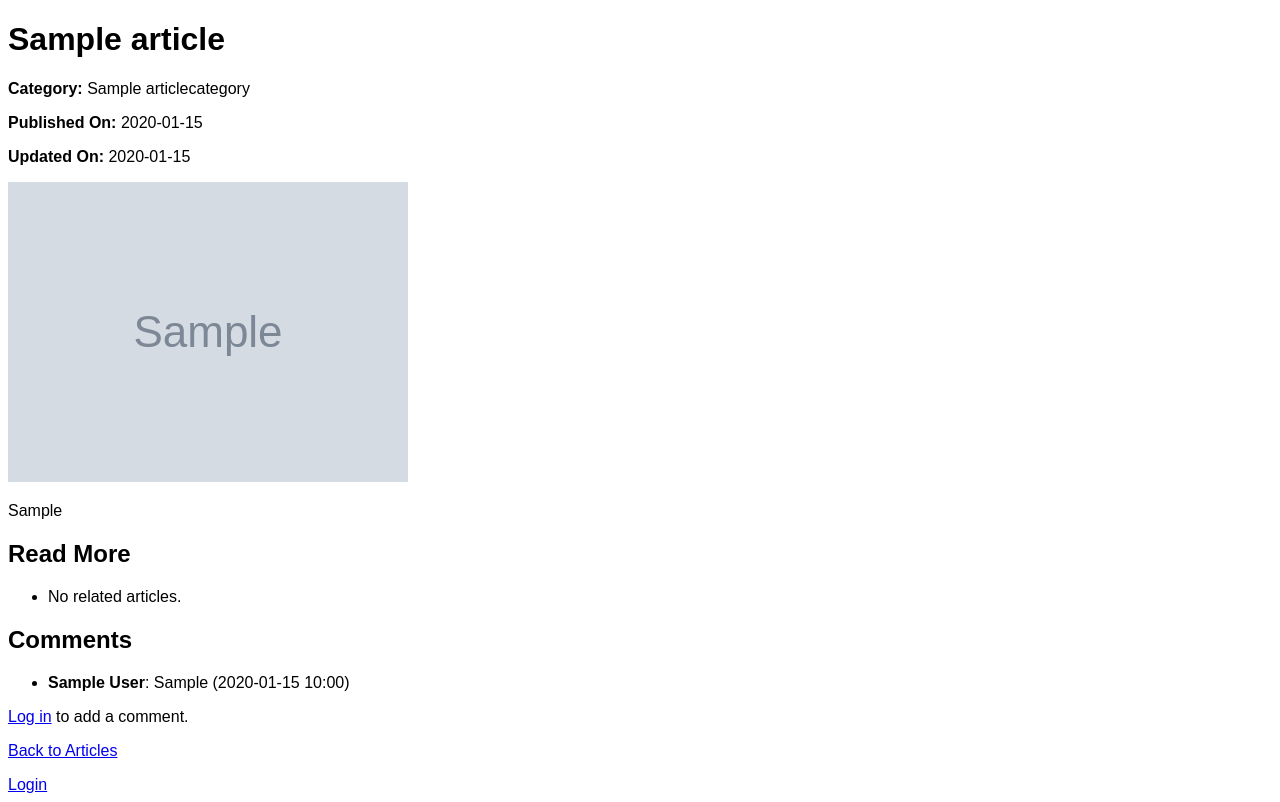
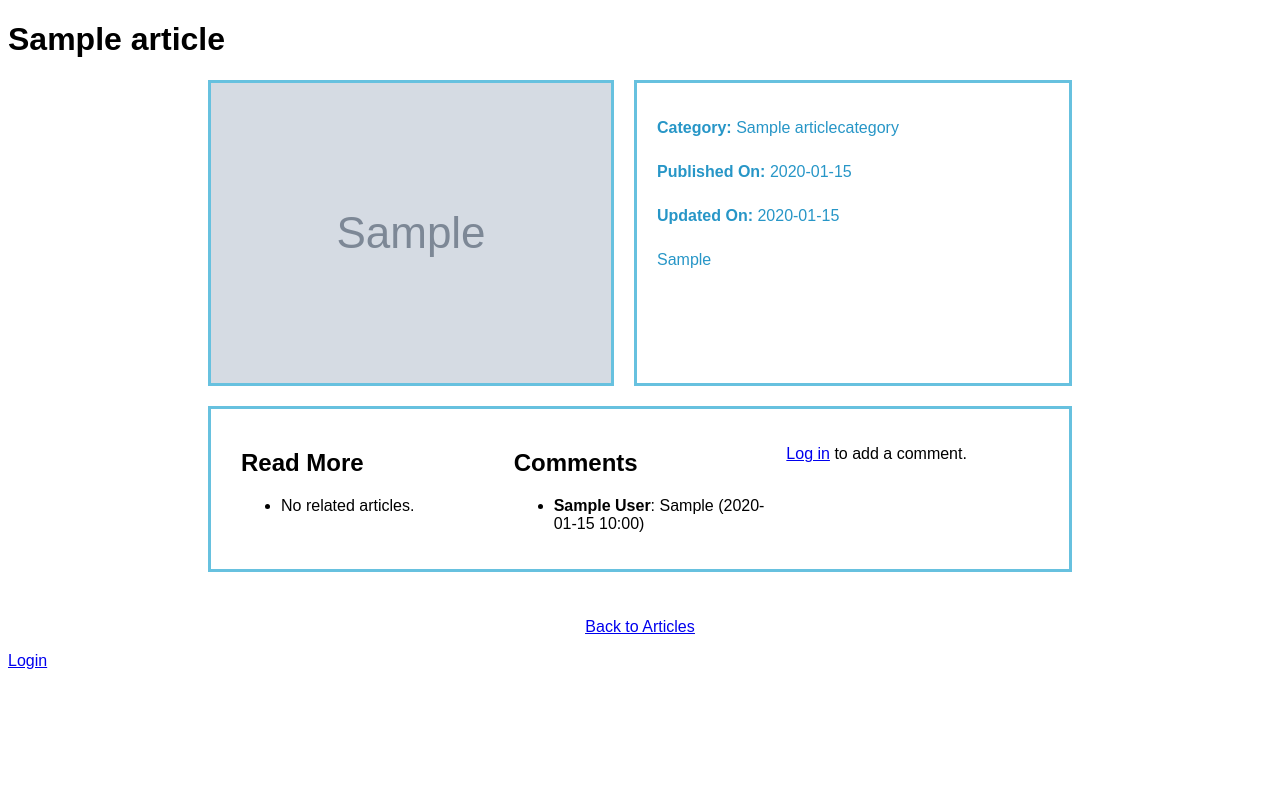
Before and after one commit to de-angeli/hobbysite-E-G-11, a Django app: page /wiki/article/1 in a window 1280 px wide. Shown: the part 46-848 px from the top of the page. After the commit the page ends 715 px from the top, so only its background shows below. Run offline with Django 5.2, Linux system fonts and the light colour scheme; tables that the repository leaves empty hold one stand-in row (values such as "Sample post"); grey boxes marked "Sample" are stand-in pictures.

Commit message:
Added css to wiki templates

```diff
--- a/wiki/templates/wiki/article_create.html
+++ b/wiki/templates/wiki/article_create.html
@@ -12,5 +12,5 @@
     	<button type="submit">Create Article</button>
   	</form>
 
-  	<p><a href="{% url 'wiki:article-list' %}">Back to Articles</a></p>
+  	<p style="text-decoration: underline;"><a href="{% url 'wiki:article-list' %}">Back to Articles</a></p>
 {% endblock %}
--- a/wiki/templates/wiki/article_detail.html
+++ b/wiki/templates/wiki/article_detail.html
@@ -3,20 +3,95 @@
 {% load static %}
 
 {% block title %}{{ object.title }}{% endblock %}
+
+{% block styles %}
+<style>
+	.content {
+		display: flex;
+		justify-content: center;
+		align-items: stretch;
+		gap: 20px;
+		margin: 20px;
+		margin-left: 200px;
+		margin-right: 200px;
+	}
+
+	.image-container img {
+		display: block;
+		max-width: 100%;
+		height: auto;
+		border: 3px solid #67c1df;
+	}
+
+	.image-container {
+		flex-shrink: 0;
+	}
+
+	.description-box {
+		border: 3px solid #67c1df;
+		padding: 20px;
+		box-sizing: border-box;
+		display: flex;
+		flex-direction: column;
+		justify-content: flex-start;
+		width: 100%;
+	}
+
+	.description-box p,
+	.description-box div {
+		color: #2796c7;
+		margin-bottom: 10px;
+	}
+
+	.more-details {
+		display: flex;
+		flex-direction: row;
+		justify-content: space-around;
+		border: 3px solid #67c1df;
+		margin: 20px;
+		padding: 20px;
+		box-sizing: border-box;
+		margin-left: 200px;
+		margin-right: 200px;
+	}
+
+	.more-details > div {
+		flex: 1;
+		margin: 0 10px;
+	}
+
+	.bottom {
+		display: flex;
+		flex-direction: column;
+		align-items: center;
+		text-align: center;
+		justify-content: center;
+		margin-top: 30px;
+	}
+</style>
+{% endblock %}
+
 {% block content %}
 	<h1>{{ object.title }}</h1>
-	<p><strong>Category:</strong> {{ object.category.name }}</p>
-	<p><strong>Published On:</strong> {{ object.created_on|date:"Y-m-d" }}</p>
-	<p><strong>Updated On:</strong> {{ object.updated_on|date:"Y-m-d" }}</p>
-
+	<div class="content">
+		<div class="image-container">
 			{% if object.header_image %}
 				<img src="{{ object.header_image.url }}"
 					alt="{{ object.title }} header"
 					style="max-width:100%; height:auto;">
 			{% endif %}
+		</div>
 
+		<div class="description-box" style="border: solid 3px; border-color: #67c1df;">
+			<p><strong>Category:</strong> {{ object.category.name }}</p>
+			<p><strong>Published On:</strong> {{ object.created_on|date:"Y-m-d" }}</p>
+			<p><strong>Updated On:</strong> {{ object.updated_on|date:"Y-m-d" }}</p>
 			<div>{{ object.entry|linebreaks }}</div>
+		</div>
+	</div>
 
+	<div class="more-details" style="border: solid 3px; border-color: #67c1df;">
+		<div>
 			<h2>Read More</h2>
 			<ul>
 			{% for art in read_more %}
@@ -25,7 +100,8 @@
 				<li>No related articles.</li>
 			{% endfor %}
 			</ul>
-
+		</div>
+		<div>
 			<h2>Comments</h2>
 			<ul>
 			{% for comment in comments %}
@@ -38,7 +114,9 @@
 				<li>No comments yet.</li>
 			{% endfor %}
 			</ul>
+		</div>
 
+		<div>
 			{% if user.is_authenticated %}
 			<form method="post">
 				{% csrf_token %}
@@ -48,10 +126,14 @@
 			{% else %}
 				<p><a href="{% url 'login' %}?next={{ request.path }}">Log in</a> to add a comment.</p>
 			{% endif %}
+		</div>
+	</div>
 
+	<div class="bottom">
 		{% if user.is_authenticated and object.author == user.profile %}
-    	<p><a href="{% url 'wiki:article-update' object.pk %}">Edit Article</a></p>
+			<p style="text-decoration: underline;"><a href="{% url 'wiki:article-update' object.pk %}">Edit Article</a></p>
 		{% endif %}
 
-  	<p><a href="{% url 'wiki:article-list' %}">Back to Articles</a></p>
+		<p style="text-decoration: underline;"><a href="{% url 'wiki:article-list' %}">Back to Articles</a></p>
+	</div>
 {% endblock %}
--- a/wiki/templates/wiki/article_list.html
+++ b/wiki/templates/wiki/article_list.html
@@ -10,6 +10,7 @@
         <div class="inner-division">
             <h2>Your Articles</h2>
             {% if your_articles %}
+            <div class="list-detail">
                 <ul>
                     {% for a in your_articles %}
                         <li class="existing">
@@ -20,11 +21,13 @@
             {% else %}
                 <p>You haven’t written any articles yet.</p>
             {% endif %}
+            </div>
         </div>
         {% endif %}
 
         <div class="inner-division">
             <h2>All Articles</h2>
+            <div class="list-detail">
             {% if all_articles_by_category %}
                 {% for category, articles in all_articles_by_category.items %}
                     <h3>{{ category.name }}</h3>
@@ -37,7 +40,8 @@
             {% else %}
                 <p>No articles available.</p>
             {% endif %}
+            </div>
         </div>
     </div>
-    <p><a href="{% url 'wiki:article-create' %}">+ Create a new article</a></p>
+    <p class="create"><a href="{% url 'wiki:article-create' %}">+ Create a new article</a></p>
 {% endblock %}
```
Lines whose indentation alone changed are shown as unchanged.
